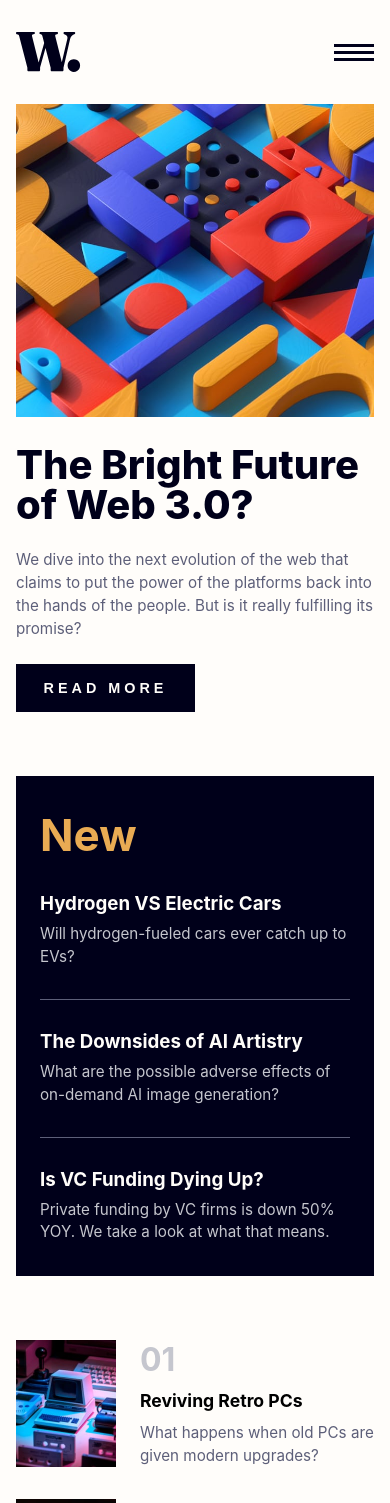
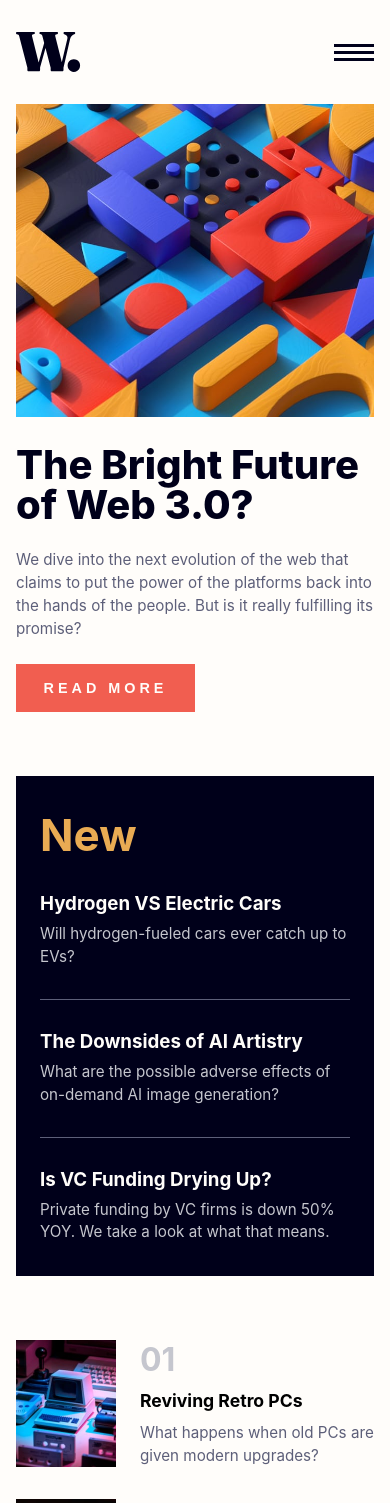
Before and after one commit to juangrana1/news-homepage, a React (Vite) app: page / in a window 390 px wide. Shown: the top 1503 px of the page. Built offline with nearby package versions, Linux system fonts and the light colour scheme; a web font is replaced by a local one.

Commit message:
finished

```diff
--- /dev/null
+++ b/src/components/BoxOfLateral.tsx
@@ -0,0 +1,31 @@
+import { useState } from "react";
+
+function BoxOfLateral(props: {title: string; description: string; type: string}) {
+  const [isHovering, setIsHovering] = useState<boolean>(false);
+
+  return (
+    <>
+      <div className="main__lateral-box__text-box">
+        <a
+          href="#"
+          onMouseEnter={() => setIsHovering(true)}
+          onMouseLeave={() => setIsHovering(false)}
+          className="main__lateral-box__text-box__a"
+        >
+          <h3
+            className={`main__lateral-box__text-box__title${
+              isHovering ? " main__lateral-box__text-box__title--hover" : ""
+            }`}
+          >
+            {props.title}
+          </h3>
+          <p className="main__lateral-box__text-box__description">
+            {props.description}
+          </p>
+        </a>
+      </div>
+    </>
+  );
+}
+
+export default BoxOfLateral;
--- a/src/components/HamburgerMenu.tsx
+++ b/src/components/HamburgerMenu.tsx
@@ -12,7 +12,7 @@ function HamburgerMenu(props: {
 
   return (
     <div className="background-navbar-mobile">
-      <nav className={`navbar-mobile ${isClosing && 'is-closing'}`}>
+      <nav className={`navbar-mobile${isClosing ? ' navbar-mobile--is-closing' : ''}`}>
         <img
           src="./assets/images/icon-menu-close.svg"
           alt="Close Menu"
@@ -20,11 +20,11 @@ function HamburgerMenu(props: {
           onClick={closeClick}
         />
         <ul className="navbar-mobile__ul">
-          <li className="navbar-mobile__ul__li">Home</li>
-          <li className="navbar-mobile__ul__li">New</li>
-          <li className="navbar-mobile__ul__li">Popular</li>
-          <li className="navbar-mobile__ul__li">Trending</li>
-          <li className="navbar-mobile__ul__li">Categories</li>
+          <li className="navbar-mobile__ul__li"><a href="#">Home</a></li>
+          <li className="navbar-mobile__ul__li"><a href="#">New</a></li>
+          <li className="navbar-mobile__ul__li"><a href="#">Popular</a></li>
+          <li className="navbar-mobile__ul__li"><a href="#">Trending</a></li>
+          <li className="navbar-mobile__ul__li"><a href="#">Categories</a></li>
         </ul>
       </nav>
     </div>
--- a/src/components/Header.tsx
+++ b/src/components/Header.tsx
@@ -12,11 +12,11 @@ function Header(props: {
         {props.screenWidth > mobileScreenWidth ? (
           <nav className="navbar">
             <ul className="navbar__ul">
-              <li className="navbar__ul__li">Home</li>
-              <li className="navbar__ul__li">New</li>
-              <li className="navbar__ul__li">Popular</li>
-              <li className="navbar__ul__li">Trending</li>
-              <li className="navbar__ul__li">Categories</li>
+              <li className="navbar__ul__li"><a href="#" className="navbar__ul__li__a">Home</a></li>
+              <li className="navbar__ul__li"><a href="#" className="navbar__ul__li__a">New</a></li>
+              <li className="navbar__ul__li"><a href="#" className="navbar__ul__li__a">Popular</a></li>
+              <li className="navbar__ul__li"><a href="#" className="navbar__ul__li__a">Trending</a></li>
+              <li className="navbar__ul__li"><a href="#" className="navbar__ul__li__a">Categories</a></li>
             </ul>
           </nav>
         ) : (
--- a/src/components/LateralBox.tsx
+++ b/src/components/LateralBox.tsx
@@ -1,39 +1,28 @@
+import BoxOfLateral from "./BoxOfLateral";
+
 function LateralBox() {
   return (
-    <>
-      <section className="main__lateral-box">
-        <h2 className="main__lateral-box__title">New</h2>
+    <section className="main__lateral-box">
+      <h2 className="main__lateral-box__title">New</h2>
+      <BoxOfLateral
+        title="Hydrogen VS Electric Cars"
+        description="Will hydrogen-fueled cars ever catch up to EVs?"
+        type="first"
+      />
 
-        <div className="main__lateral-box__text-box">
-          <h3 className="main__lateral-box__text-box__title">
-            Hydrogen VS Electric Cars
-          </h3>
-          <p className="main__lateral-box__text-box__description">
-            Will hydrogen-fueled cars ever catch up to EVs?
-          </p>
-        </div>
-        <div className="main__lateral-box__divider"></div>
-        <div className="main__lateral-box__text-box">
-          <h3 className="main__lateral-box__text-box__title">
-            The Downsides of AI Artistry
-          </h3>
-          <p className="main__lateral-box__text-box__description">
-            What are the possible adverse effects of on-demand AI image
-            generation?
-          </p>
-        </div>
-        <div className="main__lateral-box__divider"></div>
-        <div className="main__lateral-box__text-box">
-          <h3 className="main__lateral-box__text-box__title">
-            Is VC Funding Dying Up?
-          </h3>
-          <p className="main__lateral-box__text-box__description">
-            Private funding by VC firms is down 50% YOY. We take a look at what
-            that means.
-          </p>
-        </div>
-      </section>
-    </>
+      <div className="main__lateral-box__divider"></div>
+      <BoxOfLateral
+        title="The Downsides of AI Artistry"
+        description="What are the possible adverse effects of on-demand AI image generation?"
+        type="second"
+      />
+      <div className="main__lateral-box__divider"></div>
+      <BoxOfLateral
+        title="Is VC Funding Drying Up?"
+        description="Private funding by VC firms is down 50% YOY. We take a look at what that means."
+        type="third"
+      />
+    </section>
   );
 }
 
--- a/src/components/SmallBox.tsx
+++ b/src/components/SmallBox.tsx
@@ -1,3 +1,5 @@
+import { useState } from "react";
+
 function SmallBox(props: {
   imgSrc: string;
   imgAlt: string;
@@ -5,8 +7,15 @@ function SmallBox(props: {
   title: string;
   description: string;
 }) {
+  const [isHovering, setIsHovering] = useState<boolean>(false);
+
   return (
     <>
+      <a
+        href="#"
+        onMouseEnter={() => setIsHovering(true)}
+        onMouseLeave={() => setIsHovering(false)}
+      >
         <section className="main__small-box">
           <img
             src={props.imgSrc}
@@ -14,8 +23,14 @@ function SmallBox(props: {
             className="main__small-box__image"
           />
           <div className="main__small-box__text-box">
-          <div className="main__small-box__text-box__number">{props.number}</div>
-          <h3 className="main__small-box__text-box__title">
+            <div className="main__small-box__text-box__number">
+              {props.number}
+            </div>
+            <h3
+              className={`main__small-box__text-box__title${
+                isHovering ? " main__small-box__text-box__title--hover" : ""
+              }`}
+            >
               {props.title}
             </h3>
             <p className="main__small-box__text-box__description">
@@ -23,6 +38,7 @@ function SmallBox(props: {
             </p>
           </div>
         </section>
+      </a>
     </>
   );
 }
--- a/src/main.scss
+++ b/src/main.scss
@@ -19,9 +19,14 @@ html {
   font-weight: 400;
 }
 
+a {
+  text-decoration: none;
+  color: inherit;
+}
+
 .background {
   background-color: $color-off-white;
-  margin: 88px 164px;
+  padding: 88px 164px;
 }
 
 .header {
@@ -47,6 +52,14 @@ html {
 
     &__li {
       margin-right: 2.5rem;
+
+      &__a {
+        color: $color-vd-grayish-blue;
+
+        &:hover {
+          color: $color-soft-orange;
+        }
+      }
 
       &:last-of-type {
         margin-right: 0;
@@ -78,7 +91,7 @@ html {
 }
 
 .navbar-mobile {
-  position: absolute;
+  position: fixed;
   width: 70%;
   background-color: $color-off-white;
   right: 0;
@@ -103,10 +116,16 @@ html {
       margin-bottom: 1.5rem;
     }
   }
+
+  &--is-closing {
+    animation: disappear 250ms ease-out;
+  }
 }
 
-.is-closing {
-  animation: disappear 250ms ease-out;
+@media (max-width: 1050px) {
+  .background {
+    padding: 22px 41px;
+  }
 }
 
 @media (max-width: 430px) {
@@ -142,6 +161,10 @@ html {
           &__description {
             margin-bottom: 1.5rem;
           }
+
+          &__button {
+            background-color: $color-soft-red;
+          }
         }
 
         &__title {
--- a/src/scss/_mixins.scss
+++ b/src/scss/_mixins.scss
@@ -59,6 +59,10 @@
           &__content {
             flex-shrink: 0;
           }
+
+          &:hover {
+            cursor: pointer;
+          }
         }
       }
     }
@@ -92,10 +96,18 @@
       &__title {
         color: $color-off-white;
         margin-bottom: 0.5rem;
+
+        &--hover {
+          color: $color-soft-orange;
+        }
       }
 
       &__description {
         @include small-text($color-grayish-blue);
+      }
+
+      &__a {
+        color: $color-off-white;
       }
     }
   }
@@ -132,6 +144,10 @@
 
         display: flex;
         align-items: center;
+
+        &--hover {
+          color: $color-soft-red;
+        }
       }
 
       &__description {
```
Also changed, not shown: src/App.tsx (+7 -2 lines), src/components/MainBox.tsx (+9 -7 lines). Lines whose indentation alone changed are shown as unchanged.
